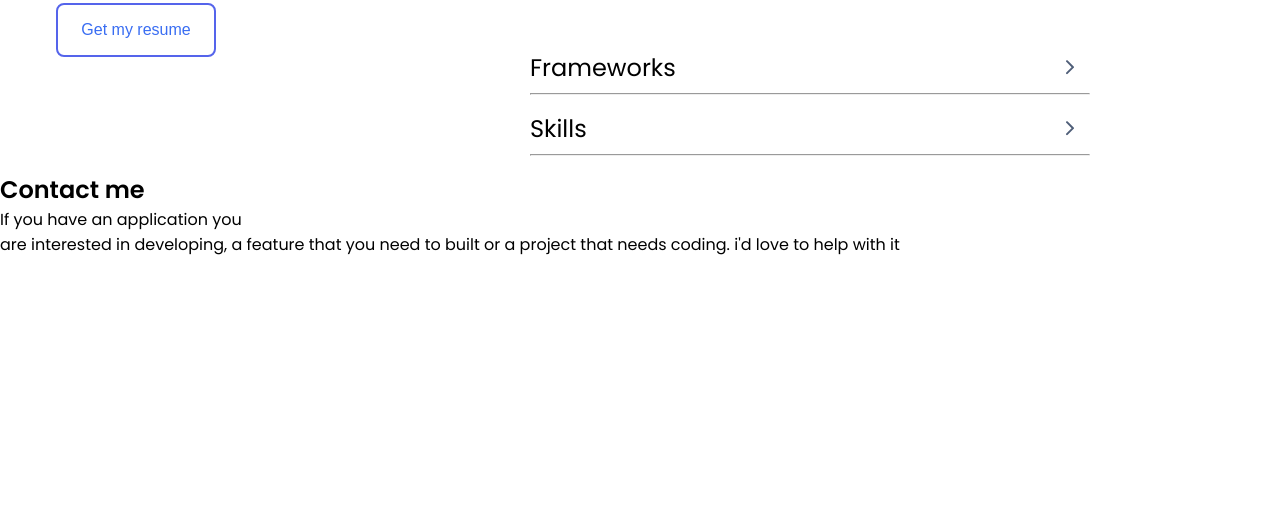
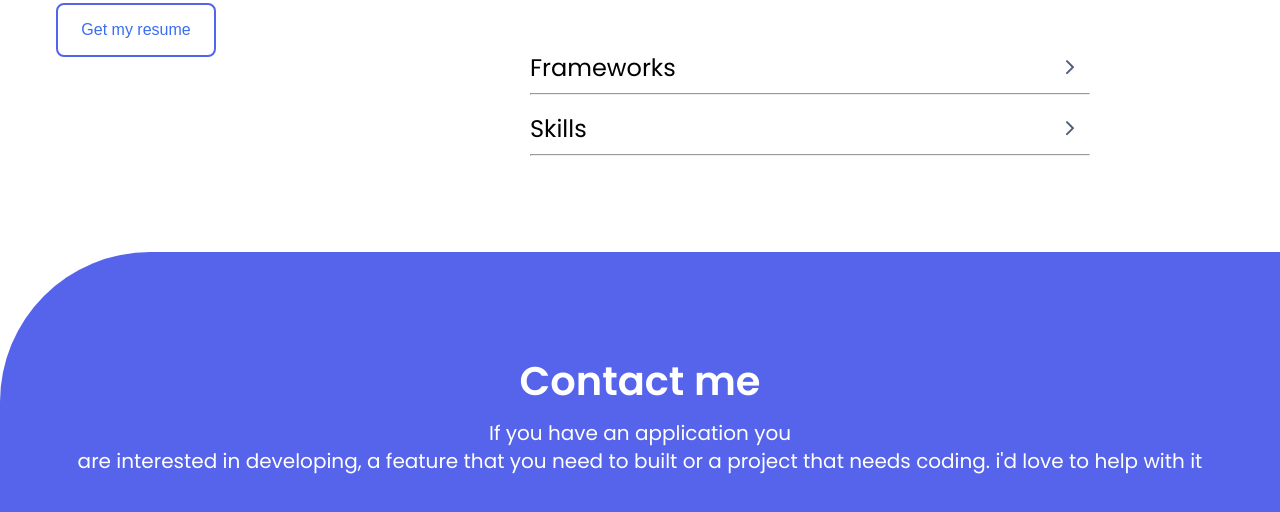
Before and after one commit to melkamu372/Portfolio-mobile-first, a website: page index.html in a window 1280 px wide. Shown: the part 3809-4321 px from the top of the page. Before the commit the page ends 4066 px from the top, so only its background shows below. Drawn offline with Linux system fonts and the light colour scheme.

Commit message:
Modify style.css

```diff
--- a/style.css
+++ b/style.css
@@ -739,3 +739,38 @@ hr {
     border-radius: 8px;
   }
 }
+
+.contact {
+  background-color: #ffff;
+  padding-top: 80px;
+}
+.contact-container {
+  display: flex;
+  flex-direction: column;
+  background-color: #5564EB;
+  min-height: 779px;
+  border-top-left-radius: 150px;
+  object-fit: cover;
+}
+.contact-container h2 {
+  padding-top: 103px;
+  color: #ffff;
+  text-align: center;
+  font-family: 'Poppins', Arial, Helvetica, sans-serif;
+  font-style: normal;
+  font-weight: 700;
+  font-size: 40px;
+  line-height: 52px;
+}
+.contact-P {
+  padding-top: 12px;
+  padding-left: 10px;
+  padding-right: 10px;
+  color: #ffff;
+  font-family: 'Poppins', Arial, Helvetica, sans-serif;
+  font-style: normal;
+  text-align: center;
+  font-weight: 400;
+  font-size: 20px;
+  line-height: 28px;
+}
```
